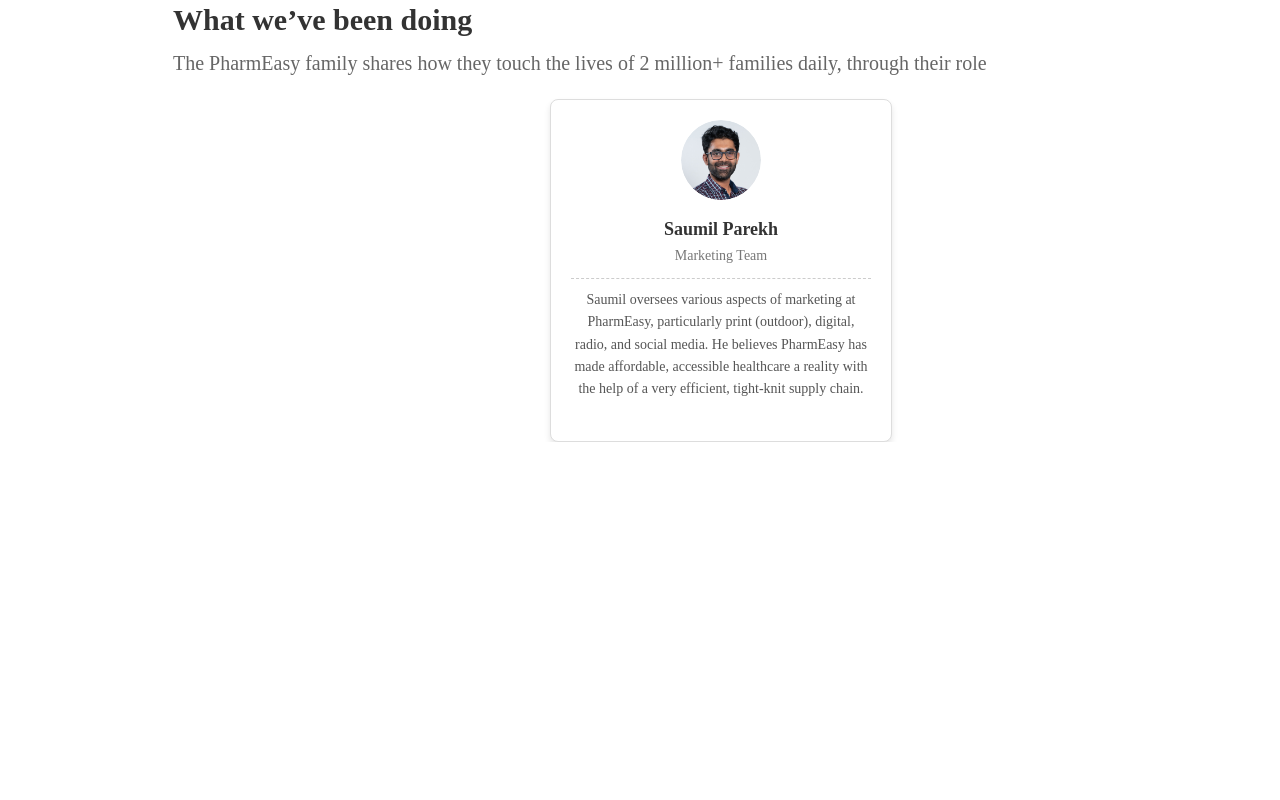
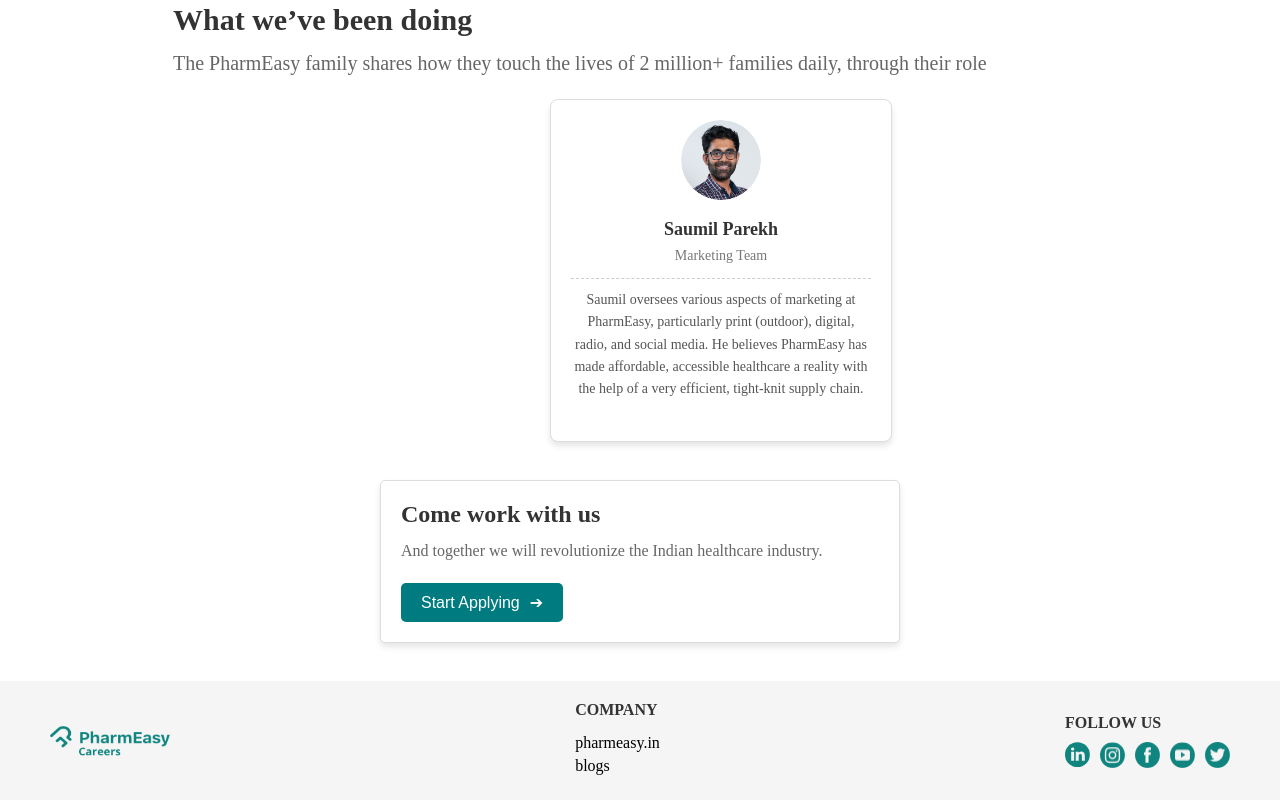
Before and after one commit to dhruv2311-dot/pharmeasy, a plain HTML site: page index.html in a window 1280 px wide. Shown: the part 3358-4158 px from the top of the page. Before the commit the page ends 3800 px from the top, so only its background shows below. Drawn offline with Linux system fonts and the light colour scheme.

Commit message:
footer section

```diff
--- a/index.html
+++ b/index.html
@@ -4,7 +4,7 @@
 <head>
     <meta charset="UTF-8">
     <meta name="viewport" content="width=device-width, initial-scale=1.0">
-    <title>Pharm Easy</title>
+    <title>PharmEasy</title>
     <link rel="stylesheet" href="style.css">
 </head>
 
@@ -90,9 +90,38 @@
             <p class="profile-role">Marketing Team</p>
             <hr>
             <p class="profile-description">
-            Saumil oversees various aspects of marketing at PharmEasy, particularly print (outdoor), digital, radio, and social media.
-            He believes PharmEasy has made affordable, accessible healthcare a reality with the help of a very efficient, tight-knit supply chain.
+                Saumil oversees various aspects of marketing at PharmEasy, particularly print (outdoor), digital, radio,
+                and social media.
+                He believes PharmEasy has made affordable, accessible healthcare a reality with the help of a very
+                efficient, tight-knit supply chain.
             </p>
+        </div>
+    </div>
+    <div class="container">
+        <h2>Come work with us</h2>
+        <p>And together we will revolutionize the Indian healthcare industry.</p>
+        <button class="apply-button">Start Applying </button>
+    </div>
+    <div class="bottom">
+        <div class="bottom-logo">
+            <img src="header-logo.png" alt="">
+        </div>
+        <div class="section">
+            <h3>COMPANY</h3>
+            <ul>
+                <li>pharmeasy.in</li>
+                <li>blogs</li>
+            </ul>
+        </div>
+        <div class="section">
+            <h3>FOLLOW US</h3>
+            <div class="icons">
+                <img src="linkedin.svg" alt="">
+                <img src="insta.png" alt="">
+                <img src="facebook.png" alt="">
+                <img src="youtube.png" alt="">
+                <img src="twitter.png" alt="">
+            </div>
         </div>
     </div>
 </body>
--- a/style.css
+++ b/style.css
@@ -171,3 +171,61 @@
     color: #555;
     line-height: 1.6;
   }
+ .bottom{
+    display: flex;
+    justify-content: space-between;
+    align-items: center;
+    padding: 20px 50px ;
+    background-color: whitesmoke;
+ }
+ .section{
+    display: flex;
+    flex-direction: column ;
+    align-items: flex-start;
+ }
+ .bottom-logo img{
+    height: 30px;
+    width: 120px;
+ }
+ .bottom-logo{
+    display: flex;
+
+ }
+ .section h3 {
+    font-size: 16px;
+    color: #333;
+    margin-bottom: 10px;
+  }
+
+  .section ul {
+    list-style: none;
+    padding: 0;
+  }
+
+  .section ul li {
+    margin: 5px 0;
+  }
+
+  .footer-section ul li {
+    text-decoration: none;
+    color: #00796b;
+  }
+
+  .section ul li:hover {
+    text-decoration: underline;
+  }
+
+  .icons {
+    display: flex;
+    gap: 10px;
+  }
+
+  .icons a {
+    text-decoration: none;
+    color: #00796b;
+    font-size: 20px;
+  }
+
+  .icons a:hover {
+    color: #00574b;
+  }
```
Also changed, not shown: facebook.png (added), header-logo.png (added), insta.png (added), linkedin.svg (added), twitter.png (added), youtube.png (added). Lines whose indentation alone changed are shown as unchanged.
